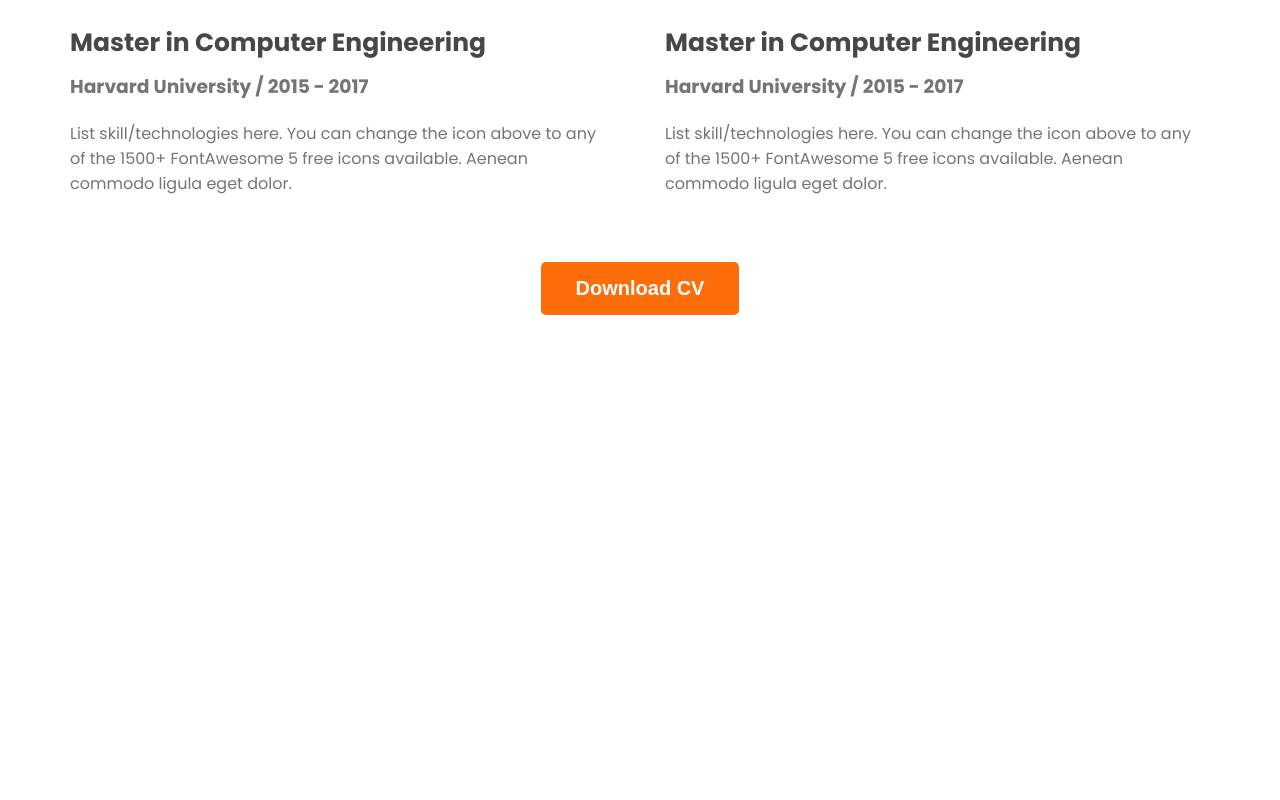
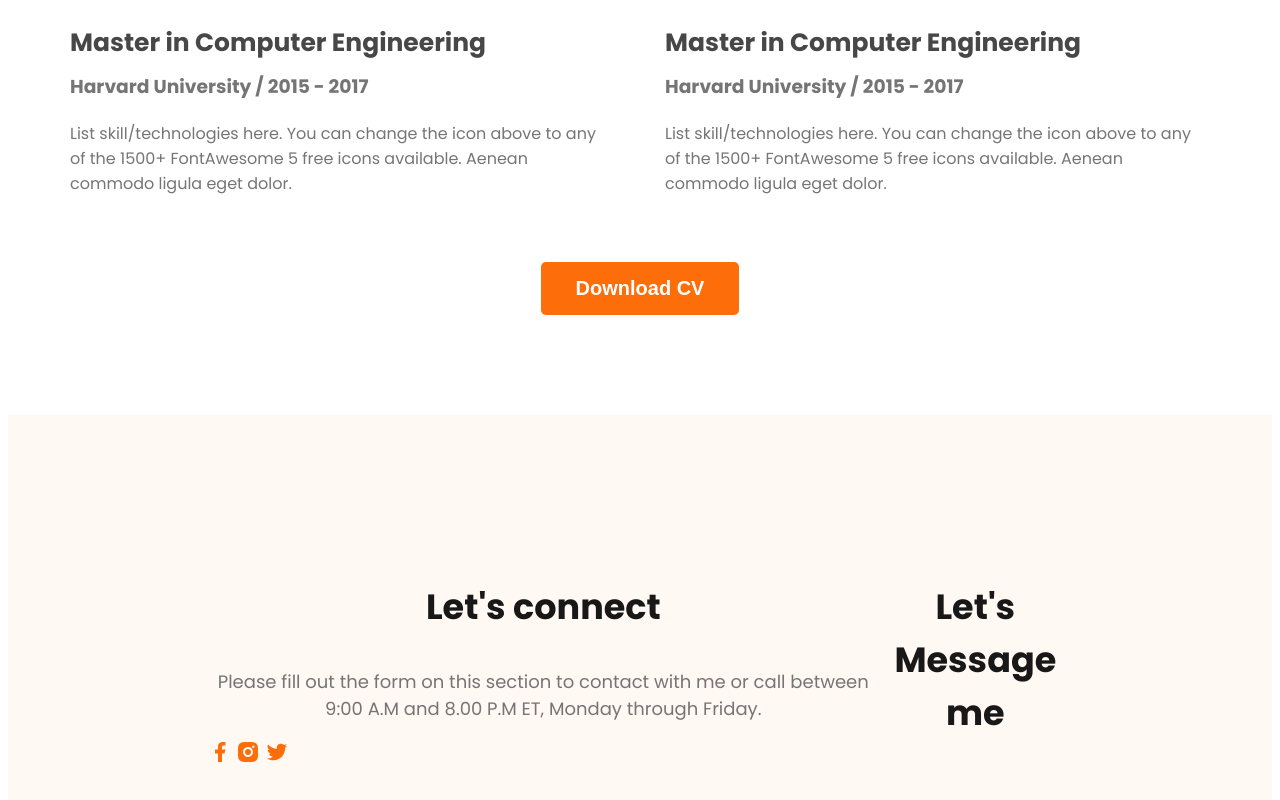
Before and after one commit to SUPTO-1/developer-portfolio, a plain HTML site: page index.html in a window 1280 px wide. Shown: the part 3035-3835 px from the top of the page. Before the commit the page ends 3358 px from the top, so only its background shows below. Drawn offline with Linux system fonts and the light colour scheme.

Commit message:
added footer

```diff
--- a/index.html
+++ b/index.html
@@ -155,6 +155,19 @@
         </div>
       </section>
     </main>
-    <footer></footer>
+    <footer>
+        <div class="footer-column">
+            <h3 class="section-title">Let's connect</h3>
+            <p class="section-discription">Please fill out the form on this section to contact with me or call between 9:00 A.M and 8.00 P.M ET, Monday through Friday.</p>
+            <div class="socail-links">
+                <a href=""><img src="images/icons/facebook.png" alt=""></a>
+                <a href=""><img src="images/icons/insta.png" alt=""></a>
+                <a href=""><img src="images/icons/twitter.png" alt=""></a>
+            </div>
+        </div>
+        <div class="footer-column">
+            <h3 class="section-title">Let's Message me</h3>
+        </div>
+    </footer>
   </body>
 </html>
--- a/styles/portfolio.css
+++ b/styles/portfolio.css
@@ -156,3 +156,11 @@ main section {
     text-align: center;
     margin-top: 50px;
 }
+
+/* footer styles */
+footer{
+    display: flex;
+    background-color: #FFF8F3;
+    padding: 130px 200px;
+    margin-top: 100px;
+}
```
